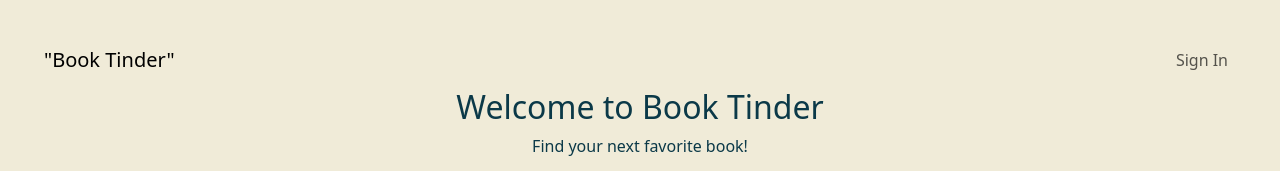
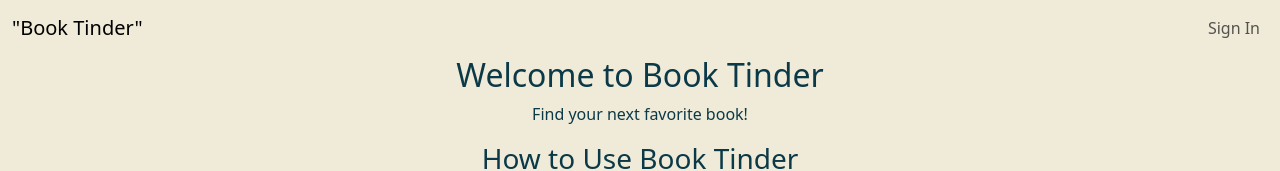
Before and after one commit to noah-10/CoverToCover, a React (Vite) app in the folder client/: page / in a window 1280 px wide. Shown: the top 171 px of the page. Built offline with nearby package versions, Linux system fonts and the light colour scheme.

Commit message:
remove padding around #root, add missing semicolon

```diff
--- a/client/src/App.css
+++ b/client/src/App.css
@@ -1,10 +1,9 @@
 #root {
   --eggshell: #F0EBD8;
   --midnight-green: #0B3948;
-  --old-rose: #C8786A
+  --old-rose: #C8786A;
   max-width: 1280px;
   margin: 0 auto;
-  padding: 2rem;
   text-align: center;
   /* set custom background color */
   background-color: var(--eggshell);
--- a/client/src/App.jsx
+++ b/client/src/App.jsx
@@ -31,8 +31,12 @@ const client = new ApolloClient({
 function App() {
   return (
     <ApolloProvider client={client}>
-      <Navbar />
-      <Outlet />
+      <header>
+        <Navbar />
+      </header>
+      <main>
+        <Outlet />
+      </main>
     </ApolloProvider>
   )
 }
```
